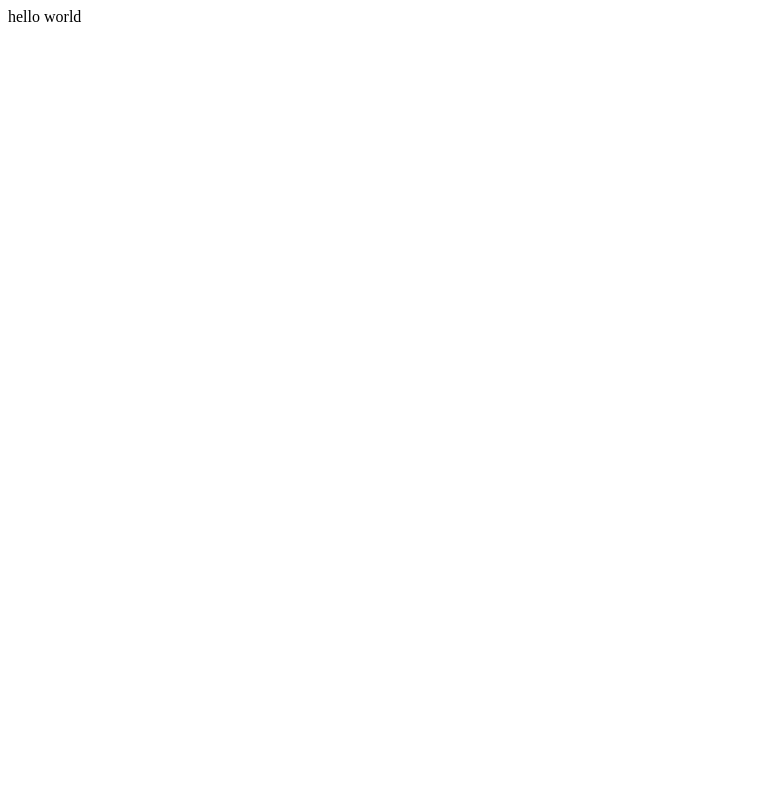
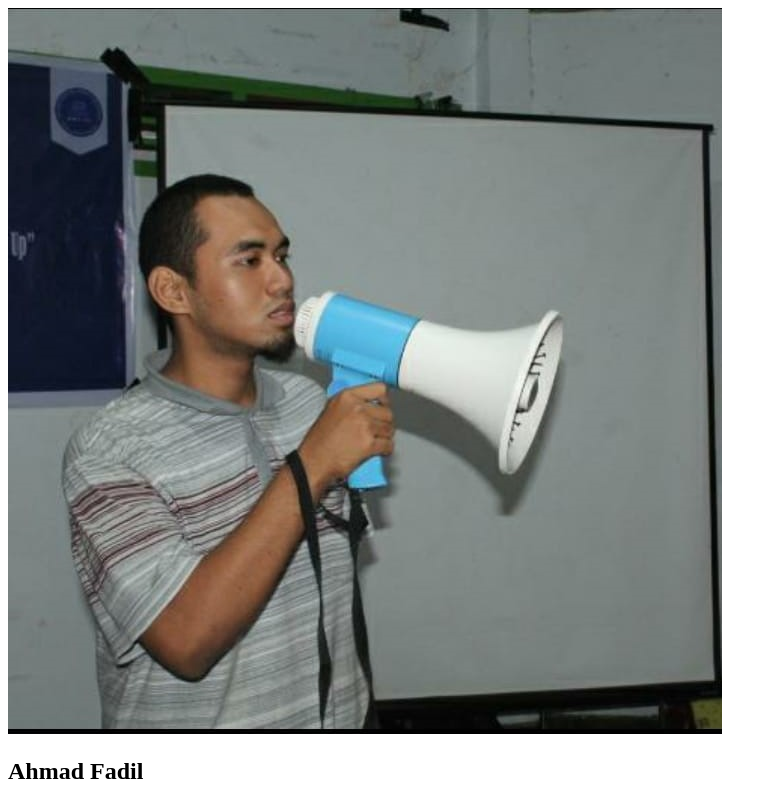
Before and after one commit to ahmadfadil09/fadil_60900118009, a plain HTML site: page index.html in a window 1280 px wide. Shown: the whole page, without its empty margins (0-777 px from the left). Drawn offline with Linux system fonts and the light colour scheme.

Commit message:
changed hello world with img and h2 to display simple

```diff
--- a/index.html
+++ b/index.html
@@ -4,6 +4,10 @@
 
 </head>
 <body>
-   hello world
+    <div >
+        <img  src="images/fotonya.jpeg" alt="profile image">
+        <h2 >Ahmad Fadil</h2>
+
+    </div>
 </body>
 </html>
```
Also changed, not shown: images/fotonya.jpeg (added).
